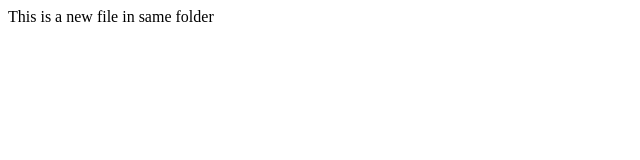
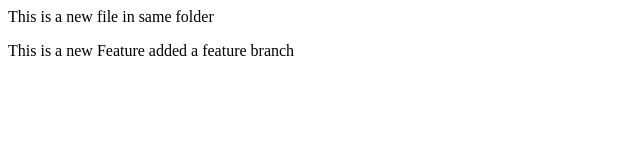
Before and after one commit to naveenkumar1117/localrepo, a plain HTML site: page index.html in a window 1280 px wide. Shown: the whole page, without its empty margins (0-640 px from the left). Drawn offline with Linux system fonts and the light colour scheme.

Commit message:
Add new feature

```diff
--- a/index.html
+++ b/index.html
@@ -1 +1,2 @@
 <p>This is a new file in same folder</p>
+<p>This is a new Feature added a feature branch</p>
```
